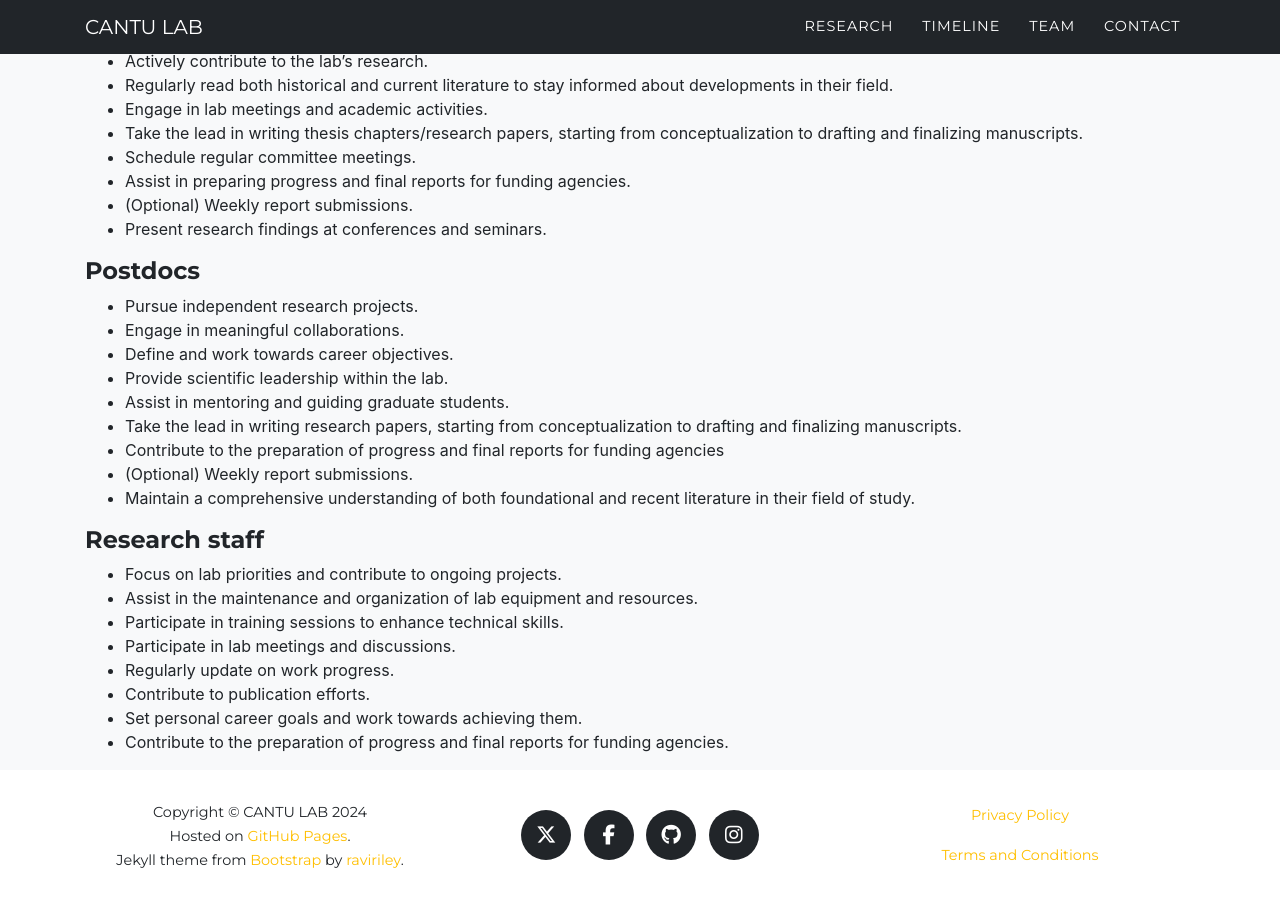
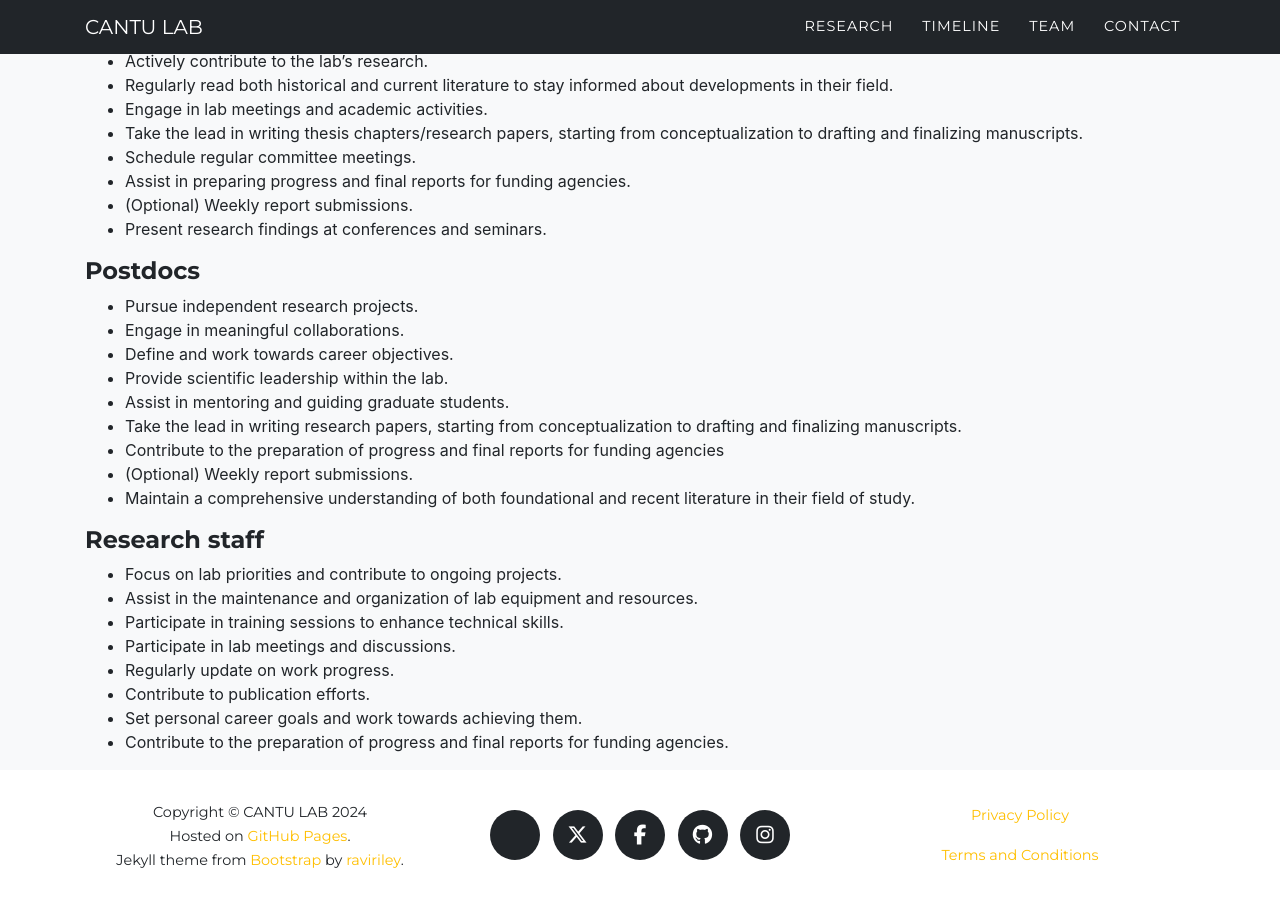
Before and after one commit to CantuLab/cantulab.github.com, a Jekyll site: the page built from principles.md, in a window 1280 px wide and 900 px high, scrolled down 746 px. Built offline with Jekyll 4.4.1, drawn with Linux system fonts in a browser that asks for light colours; some web fonts are replaced.

Commit message:
add bluesky url

```diff
--- a/_data/sitetext.yml
+++ b/_data/sitetext.yml
@@ -261,6 +261,8 @@ en: &DEFAULT_EN
   footer:
     legal: "Privacy Policy"
     social:
+      - url: https://bsky.app/profile/cantulab.bsky.social
+        icon: "fa-brands fa-bluesky"
       - url: https://x.com/CantuLab
         icon: "fa-brands fa-x-twitter"
       - url: https://www.facebook.com/CantuLab/
```
